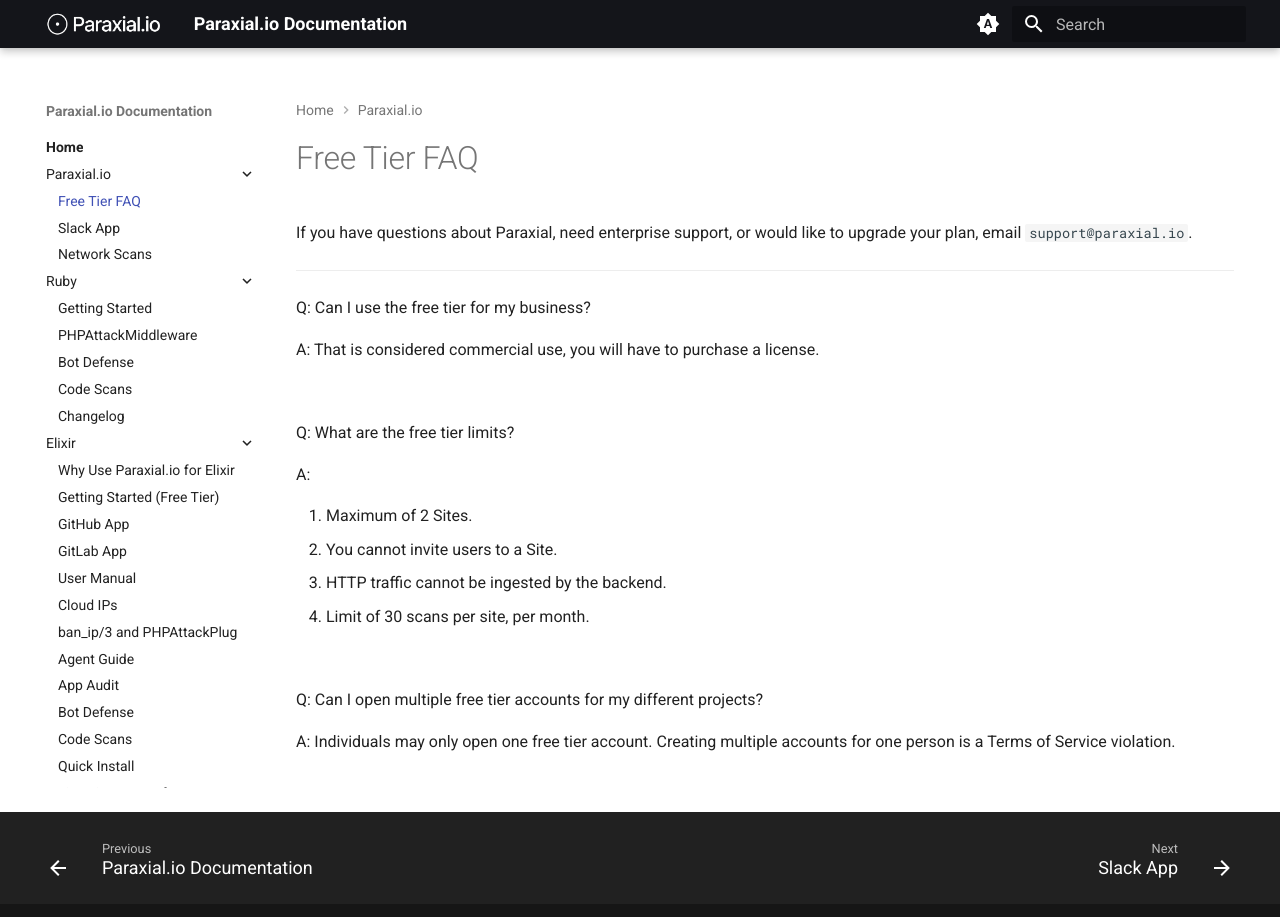
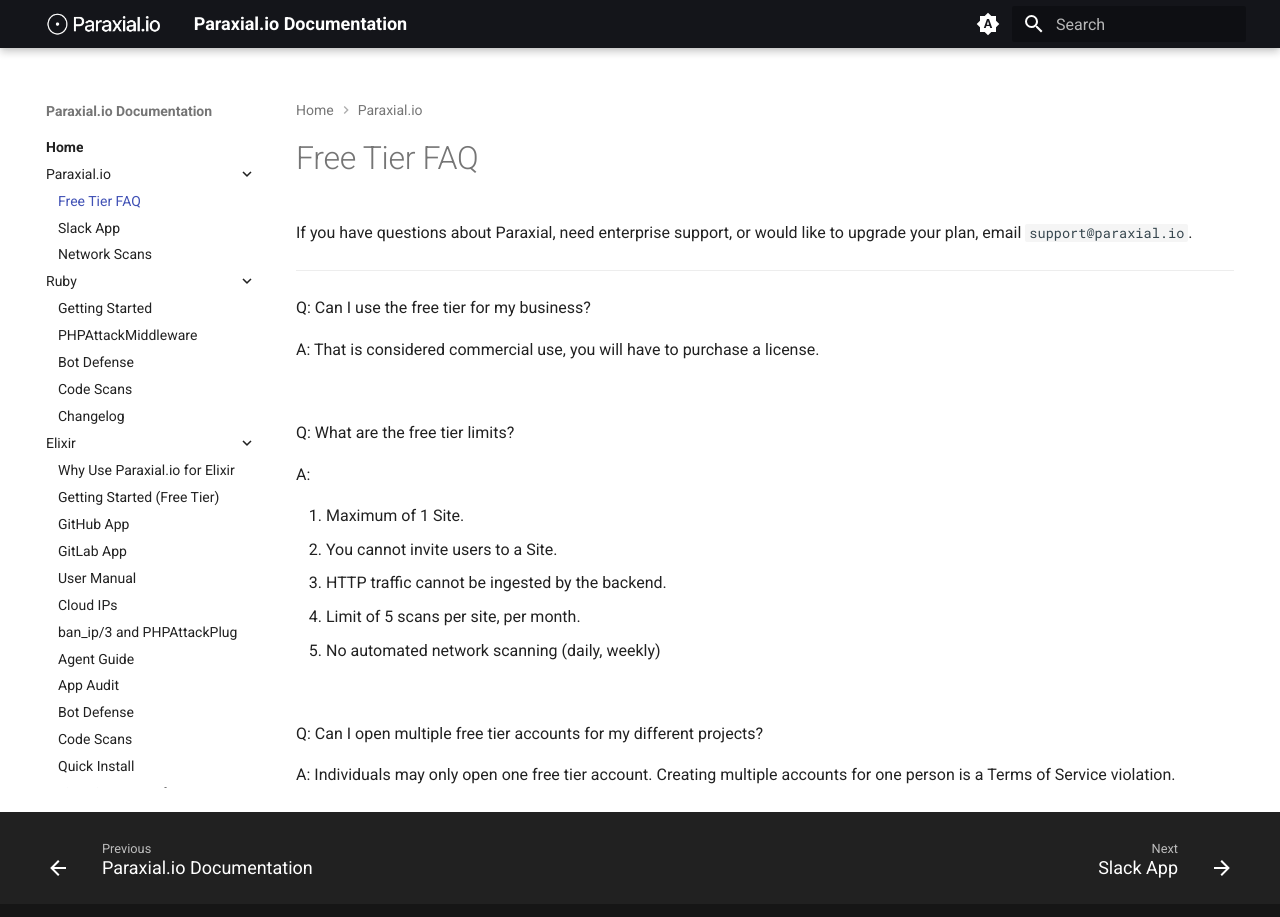
Before and after one commit to paraxialio/documentation, an MkDocs documentation site: the page built from docs/free_tier_faq.md, in a window 1280 px wide and 928 px high. Shown: the top 917 px of the window. Built offline with MkDocs 1.6.1 and Material for MkDocs 9.7.7, drawn with Linux system fonts in a browser that asks for light colours.

Commit message:
update tier info

```diff
--- a/docs/free_tier_faq.md
+++ b/docs/free_tier_faq.md
@@ -15,10 +15,11 @@
 A:
 
 <ol class="list-decimal pl-10 space-y-2">
-<li>Maximum of 2 Sites.</li>
+<li>Maximum of 1 Site.</li>
 <li>You cannot invite users to a Site.</li>
 <li>HTTP traffic cannot be ingested by the backend.</li>
-<li>Limit of 30 scans per site, per month.</li>
+<li>Limit of 5 scans per site, per month.</li>
+<li>No automated network scanning (daily, weekly)</li>
 </ol>
 
 <br>
```
